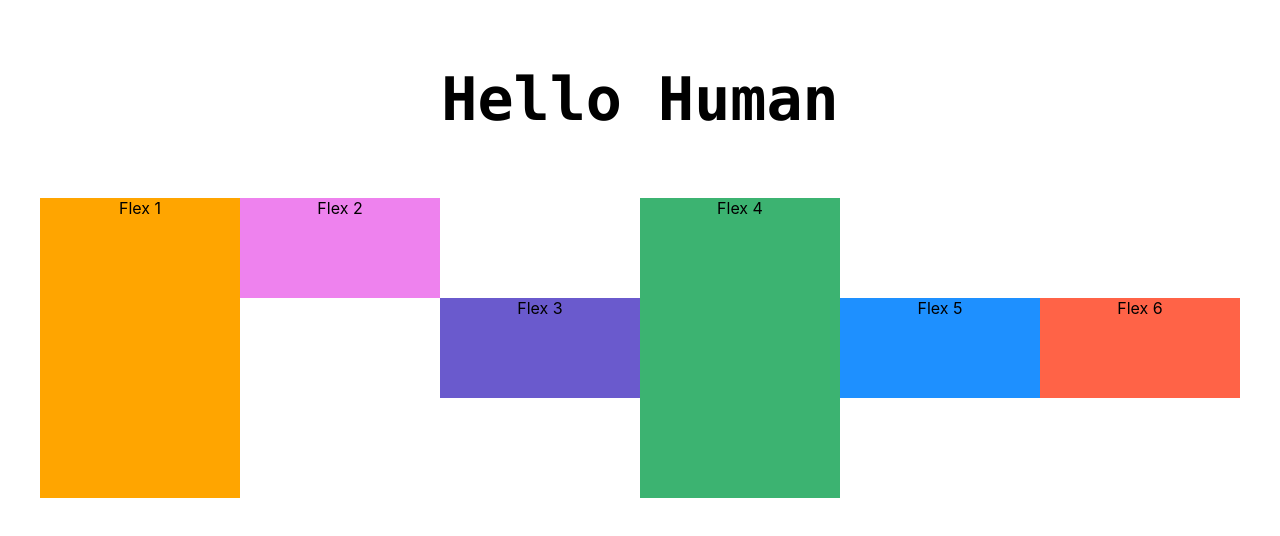
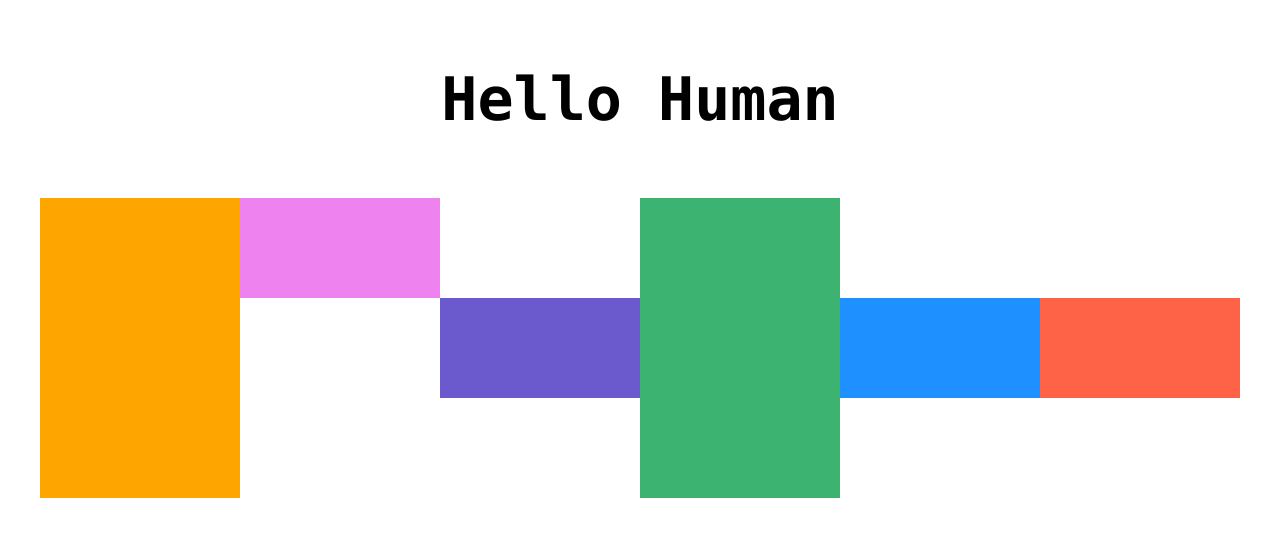
Before and after one commit to heathenthrone48/stunning-octo-goggles, a React (Create React App) app: page / in a window 1280 px wide. Shown: the top 536 px of the page. Built offline with nearby package versions, Linux system fonts and the light colour scheme.

Commit message:
Plain Flex Boxes

```diff
--- a/src/App.css
+++ b/src/App.css
@@ -12,10 +12,8 @@
 .flex1{
   background-color: orange;
   height: 300px;
-  /* width: 10px; */
+
 }
-
-
 
 .flex2{
   background-color: violet;
--- a/src/App.js
+++ b/src/App.js
@@ -10,22 +10,22 @@ class App extends Component{
         {/* <Welcome /> */}
         <div className="container">
           <div className="fl flex1">
-            Flex 1
+            {/* Flex 1 */}
           </div>
           <div className="fl flex2">
-            Flex 2
+            {/* Flex 2 */}
           </div>
           <div className="fl flex3">
-            Flex 3
+            {/* Flex 3 */}
           </div>
           <div className="fl flex4">
-            Flex 4
+            {/* Flex 4 */}
           </div>
           <div className="fl flex5">
-            Flex 5
+            {/* Flex 5 */}
           </div>
           <div className="fl flex6">
-            Flex 6
+            {/* Flex 6 */}
           </div>
         </div>
       </div>
```
Also changed, not shown: 24 other files (tests, documents, lock files or other folders).
